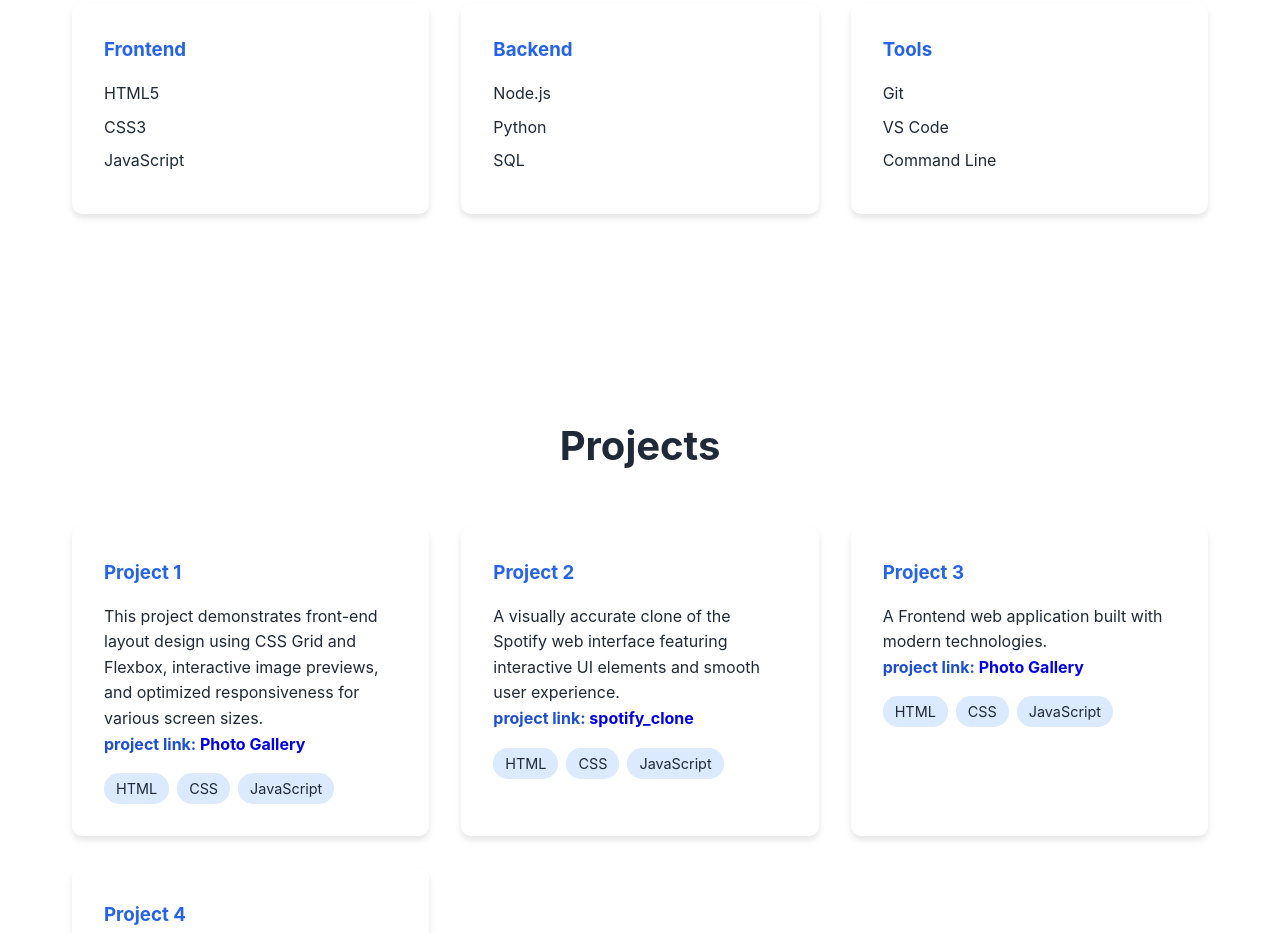
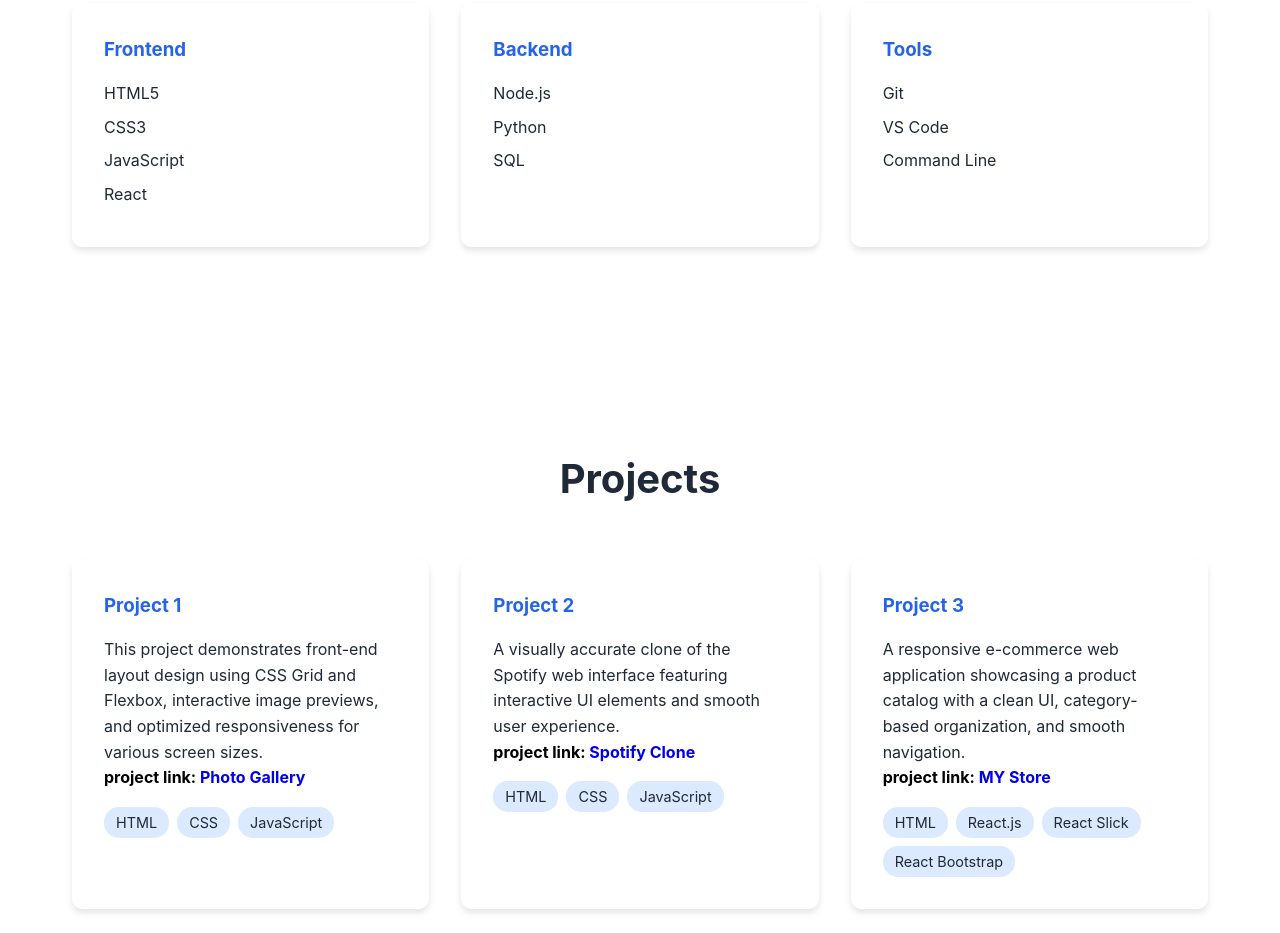
Before and after one commit to Syedsubhan1129/portfolio, a plain HTML site: page index.html in a window 1280 px wide. Shown: the part 1566-2499 px from the top of the page. Drawn offline with Linux system fonts and the light colour scheme.

Commit message:
added my store in projects

```diff
--- a/index.html
+++ b/index.html
@@ -64,6 +64,7 @@
                         <li>HTML5</li>
                         <li>CSS3</li>
                         <li>JavaScript</li>
+                        <li>React</li>
                     </ul>
                 </div>
                 <div class="skill-card">
@@ -105,7 +106,7 @@
                     <h3>Project 2</h3>
                     <p>A visually accurate clone of the Spotify web interface featuring interactive
                         UI elements and smooth user experience.</p>
-                    <h4>project link: <a href="https://syedsubhan1129.github.io/spotify_clone/"> spotify_clone</a></h4>
+                    <h4>project link: <a href="https://syedsubhan1129.github.io/spotify_clone/"> Spotify Clone</a></h4>
                     <div class="tech-stack">
                         <span>HTML</span>
                         <span>CSS</span>
@@ -114,12 +115,14 @@
                 </div>
                 <div class="project-card">
                     <h3>Project 3</h3>
-                    <p>A Frontend web application built with modern technologies.</p>
-                    <h4>project link: <a href="https://syedsubhan1129.github.io/photo-gallery/"> Photo Gallery</a></h4>
+                    <p>A responsive e-commerce web application showcasing a product catalog with a clean UI,
+                         category-based organization, and smooth navigation. </p>
+                    <h4>project link: <a href="https://syedsubhan1129.github.io/Mystore/"> MY Store</a></h4>
                     <div class="tech-stack">
                         <span>HTML</span>
-                        <span>CSS</span>
-                        <span>JavaScript</span>
+                        <span>React.js</span>
+                        <span>React Slick</span>
+                        <span>React Bootstrap</span>
                     </div>
                 </div>
                 <div class="project-card">
--- a/style.css
+++ b/style.css
@@ -246,7 +246,7 @@ section {
 }
 
 .project-card h4{
-    color: #1d4ed8;
+    color: #000000;
 }
 
 .project-card a{
```
